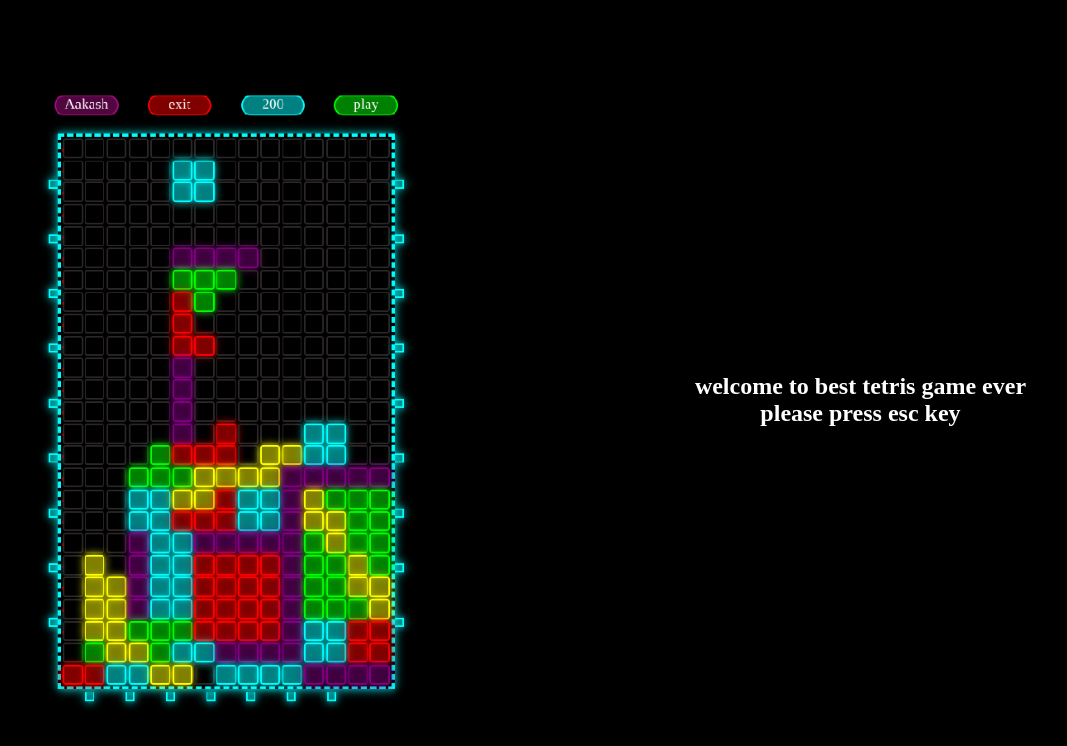
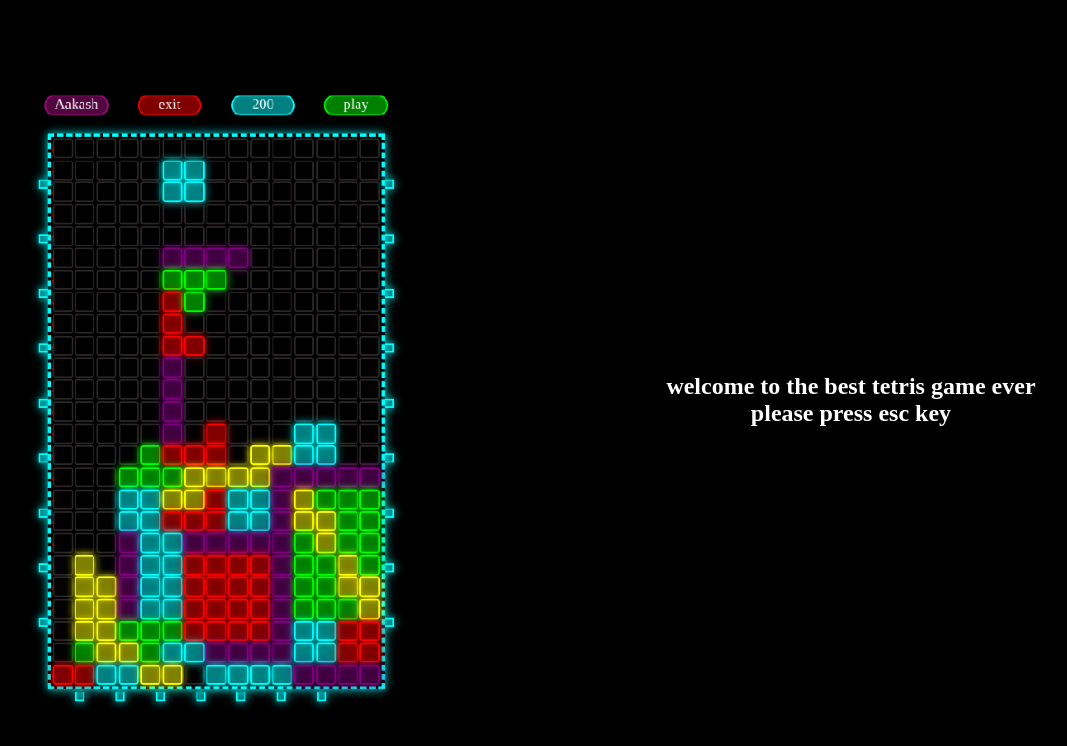
Before and after one commit to runtimeerror55/abc, a website: page public/indexFiles/html/index.html in a window 1280 px wide. Shown: the whole page, without its empty margins (125-1192 px from the left). Drawn offline with nearby package versions, Linux system fonts and the light colour scheme; no server answers.

Commit message:
small change

```diff
--- a/public/indexFiles/html/index.html
+++ b/public/indexFiles/html/index.html
@@ -22,7 +22,7 @@
                                 <img src="/indexFiles/images/tetris.png" alt="tetris image"
                                         class="introduction-container__game-box">
                                 <div class="introduction-container__introduction-paragraph">
-                                        <h1>welcome to best tetris game ever</h1>
+                                        <h1>welcome to the best tetris game ever</h1>
                                         <h2>please press esc key</h2>
 
                                 </div>
```
